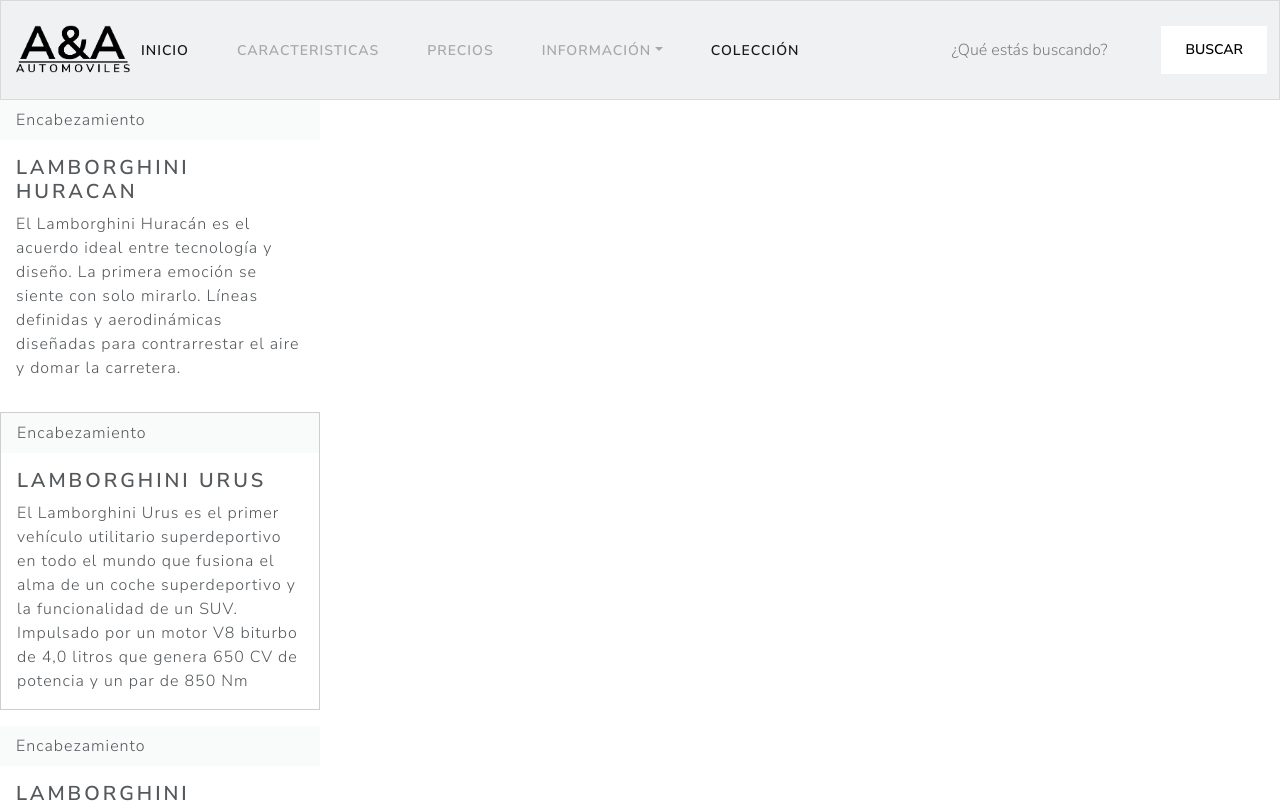
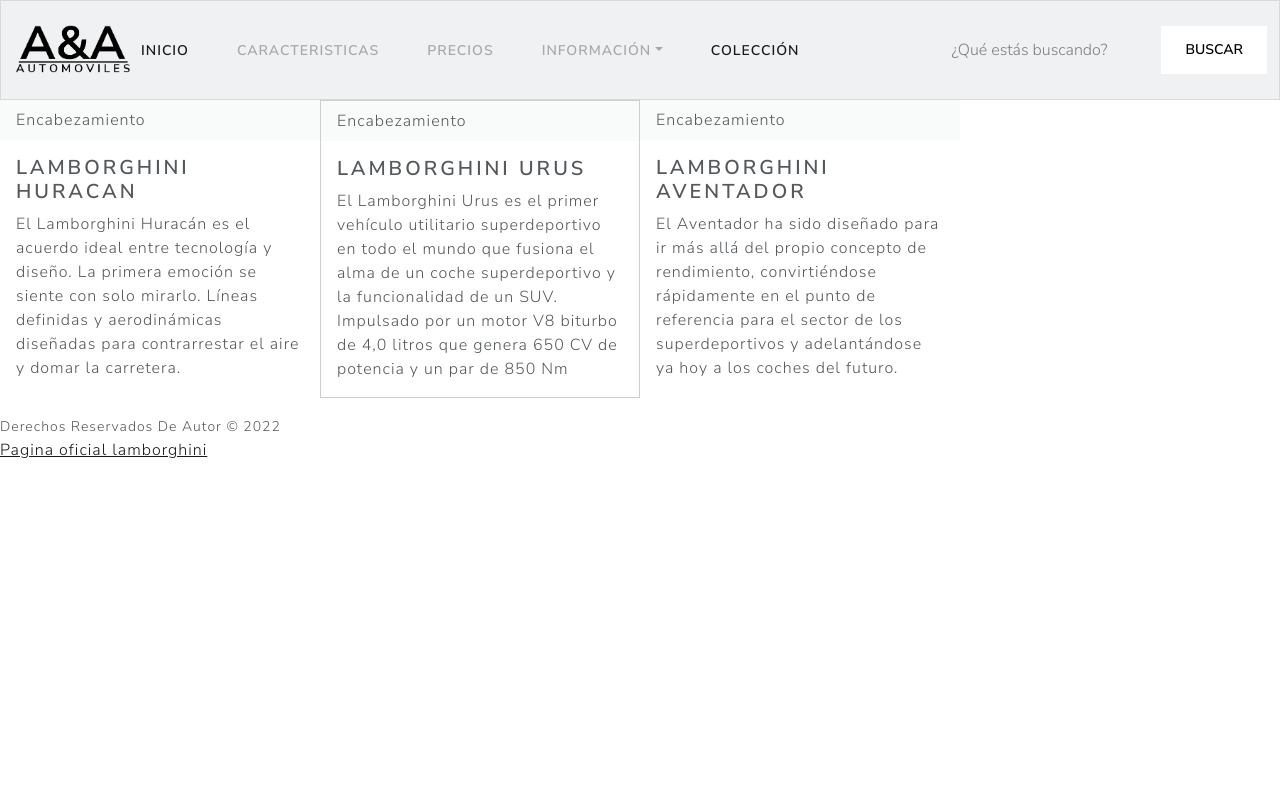
Before and after one commit to acastellon1/Electiva_A1_Act4, an Angular app: page / in a window 1280 px wide. Shown: the top 803 px of the page. Built offline with nearby package versions, Linux system fonts and the light colour scheme.

Commit message:
cards cambio 3

```diff
--- a/src/app/components/layout/section/section.component.css
+++ b/src/app/components/layout/section/section.component.css
@@ -0,0 +1,3 @@
+.cards{
+    display: flex;
+}
--- a/src/app/components/layout/section/section.component.html
+++ b/src/app/components/layout/section/section.component.html
@@ -1,4 +1,4 @@
-<div>
+<div class="cards">
     <div class="card border-primary mb-3" style="max-width: 20rem;">
         <div class="card-header"><font style="vertical-align: inherit;"><font style="vertical-align: inherit;">Encabezamiento</font></font></div>
         <div class="card-body">
```
